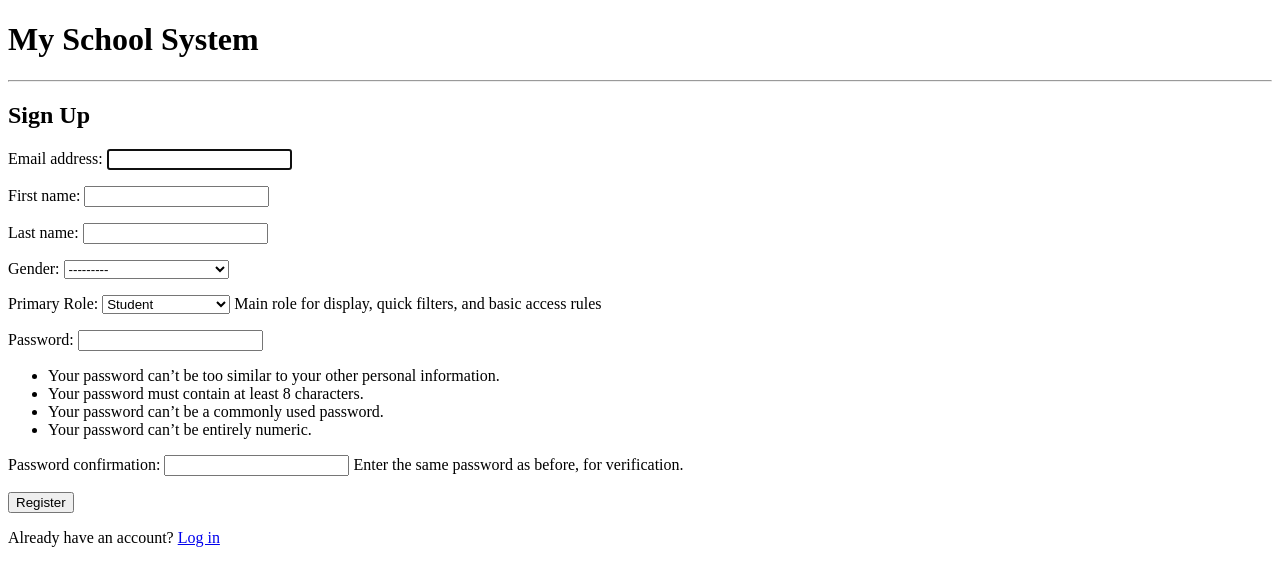
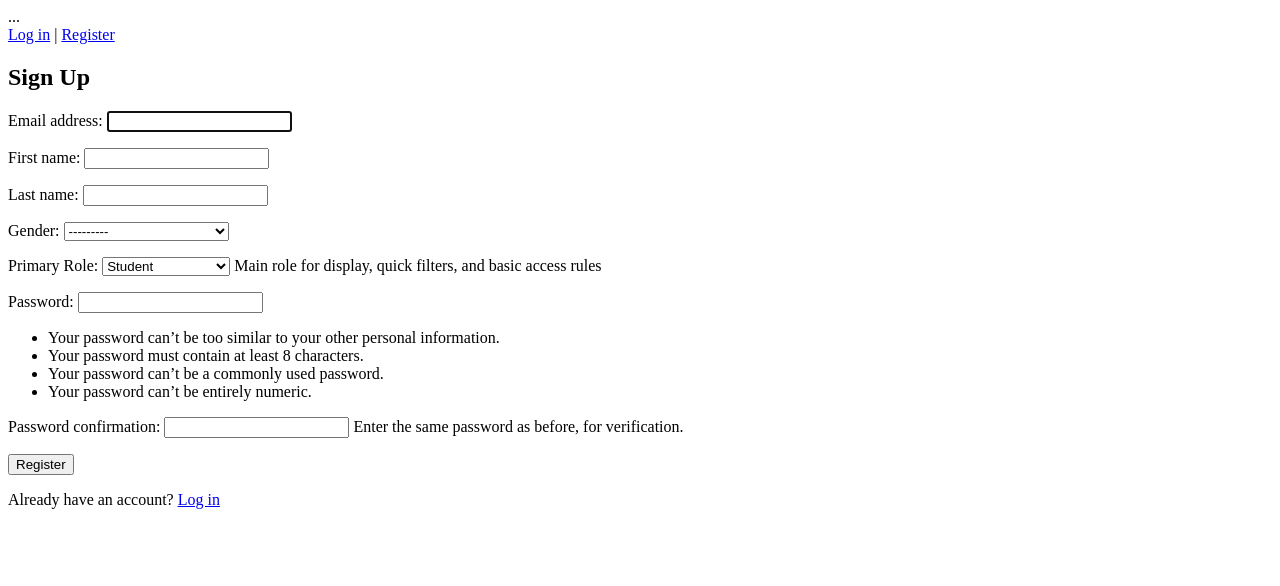
Before and after one commit to finalSay9/django-level, a Django app: page /register/ in a window 1280 px wide. Shown: the top 586 px of the page. Run offline with Django 4.2, Linux system fonts and the light colour scheme.

Commit message:
fixed the templates

```diff
--- a/myapp/templates/base.html
+++ b/myapp/templates/base.html
@@ -1,15 +1,19 @@
-<!DOCTYPE html>
-<html>
-<head>
-    <title>My App</title>
-</head>
+<!-- base.html -->
 <body>
+  <header>
+    <nav>
+      ...
+      <div class="user-status">
+        {% if user.is_authenticated %}
+          Hello, {{ user.get_full_name|default:user.email }}
+          (<a href="{% url 'logout' %}">Log out</a>)
+        {% else %}
+          <a href="{% url 'login' %}">Log in</a> |
+          <a href="{% url 'register' %}">Register</a>
+        {% endif %}
+      </div>
+    </nav>
+  </header>
 
-    <h1>My School System</h1>
-    <hr>
-
-    {% block content %}
-    {% endblock %}
-
+  {% block content %}{% endblock %}
 </body>
-</html>
```
Also changed, not shown: myapp/templates/home.html (+6 -1 lines).
